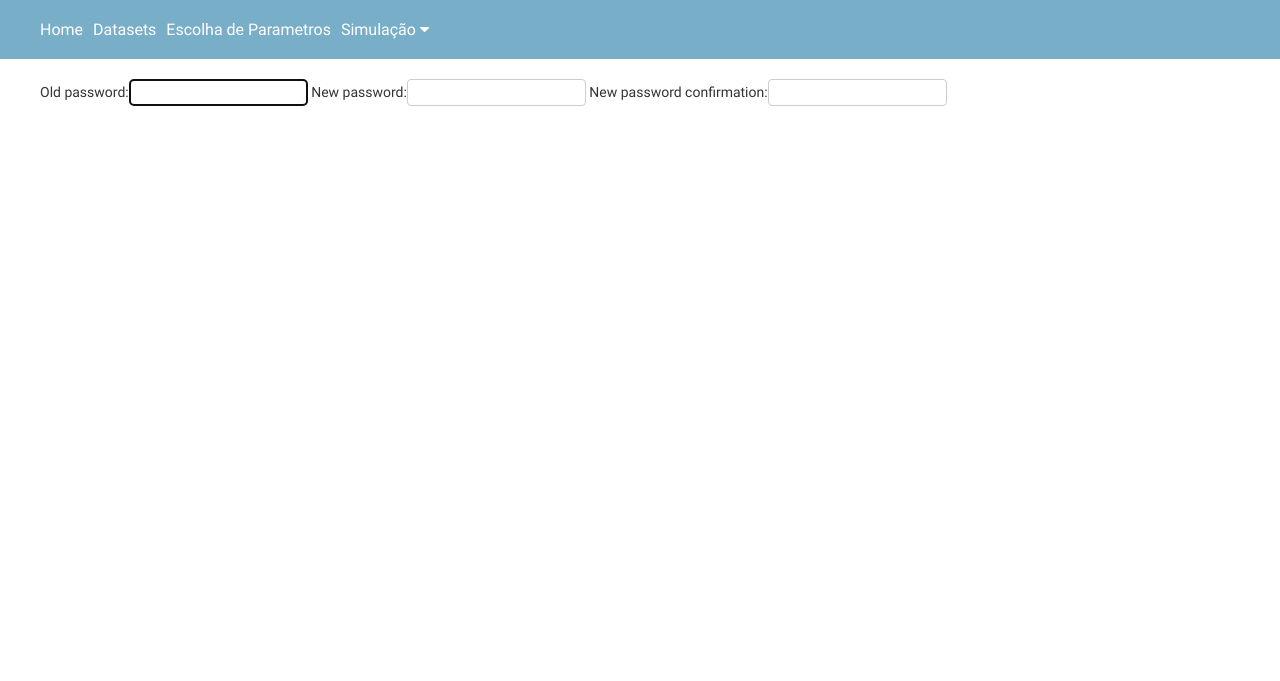
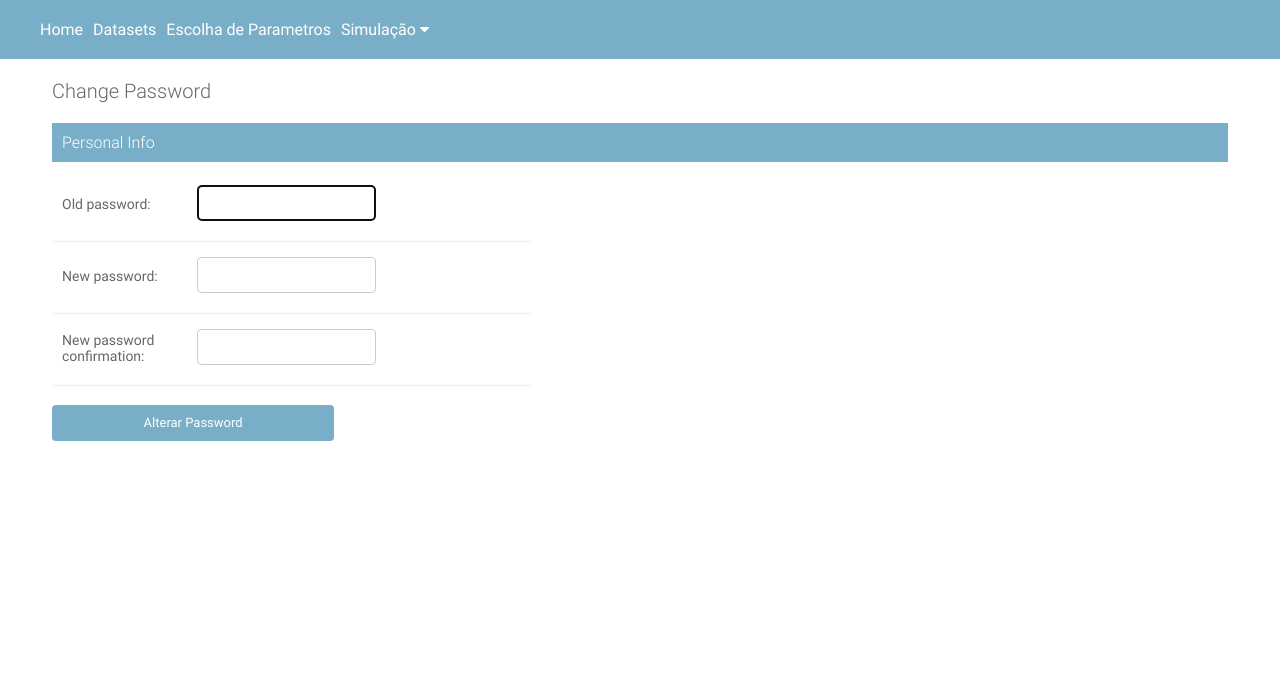
Before and after one commit to bundasmanu/ProjetoMestrado, a Django app: page /changePass/1 in a window 1280 px wide. Shown: the part 48-729 px from the top of the page. Run offline with Django 3.2, Linux system fonts and the light colour scheme; the visitor is signed in with stand-in values (Sample User, id 1); data comes from the database, SQL or seed files in the repository; parts of the project's set-up code (start-up, migrations or seed data) failed here and were passed over; some libraries are stand-ins or nearby versions.

Commit message:
Change password of an user, logic and template are concluded. I needed to do some additional research, in order to override custom PasswordChangeForm. All ref's and some things are described.

```diff
--- /dev/null
+++ b/static/users/css/changePassword.css
@@ -0,0 +1,101 @@
+#ContainerPrincipal{
+    display: block;
+    width: 98%;
+    height: auto;
+    margin: 0 auto; /*CENTER*/
+}
+
+#ChangePasswordBar{
+    background-color: #79aec8;
+    margin: 0; /*SAME WIDTH OF PARENT*/
+}
+
+#ChangePasswordBar > h2{
+    font-size: 16px;
+    font-weight: lighter;
+    color: white;
+    padding: 10px 10px;
+}
+
+#formDiv{
+    display: block;
+    width: 40%;
+    height: auto;
+}
+
+.getOverridedValues{
+    display: block;
+    width: 100%; /*ALL CONTENT OF PARENT*/
+    height: auto;
+}
+
+input{
+    font-weight: 500;
+    min-height: 36px;
+    box-sizing: border-box;
+    vertical-align: middle;
+}
+
+#oldPassData, #newPassData1, #newPassData2{
+    display: inline-block;
+    height: auto;
+    width:100%;
+    border-bottom: 0.5px solid #eeeeee;
+    padding: 15px 0px 18px 10px;
+    vertical-align: middle;
+}
+
+#oldPassData > label, #newPassData1 > label, #newPassData2 > label{
+    color: #666;
+    display: inline-block; /*I NEED TO DEFINE THIS, IN ORDER TO WIDTH VALUE CHANGE --> BECAUSE BY DEFAULT THE DISPLAY IS BLOCK*/
+    vertical-align: middle;
+    width:28%;
+}
+
+#divBtnChangePass{
+    display: block;
+    margin: 0 auto;
+    width: 100%;
+}
+
+.btnChangePass{
+    display: block;
+    margin-top: 4%;
+    width: 25%;
+}
+
+@media (max-width: 900px) { /*RESPONSIVE DIV'S WHEN WIDTH IS LOW*/
+    #oldPassData, #newPassData1, #newPassData2{
+        min-width: 400px;
+    }
+}
+
+@media (max-width: 1440px) {
+    .btnChangePass{
+        width:60%;
+    }
+}
+
+@media (max-width: 1080px) {
+    .btnChangePass{
+        width:80%;
+    }
+}
+
+@media (max-width: 780px) {
+    .btnChangePass{
+        width:100%;
+    }
+}
+
+@media (max-width: 640px) {
+    .btnChangePass{
+        width:100%;
+    }
+}
+
+@media (max-width: 480px) {
+    .btnChangePass{
+        width:100%;
+    }
+}
--- a/templates/users/ChangePassword.html
+++ b/templates/users/ChangePassword.html
@@ -2,7 +2,33 @@
 <!-- THIS FORM OVERRIDES EVERYTHING FROM INFO_USER, TO THE EXCEPTION OF CONTENT!-->
 {% block extrastyle %}
     {{ block.super }}
+    <link rel="stylesheet" type="text/css" href="/static/users/css/changePassword.css">
 {% endblock %}
 {% block content %}
-    {{ form }}
+    <div id="ContainerPrincipal">
+        <h1>Change Password</h1>
+        <div id="ChangePasswordBar">
+            <h2>Personal Info</h2>
+        </div>
+        <div id="formDiv">
+            <form class="changePassForm" method="post">
+                {% csrf_token %}
+                <div id="oldPassData">
+                    <label>{{ form.old_password.label_tag }}</label> <!--MODEL ON CREATEUSERVIEW IS CUSTOMUSER, AND NOW I NEED TO USE THIS FIELDS AND INHERITED FIELDS FROM USER CLASS-->
+                    {{ form.old_password }}
+                </div>
+                <div id="newPassData1">
+                    <label>{{ form.new_password1.label_tag }}</label>
+                    {{ form.new_password1 }}
+                </div>
+                <div id="newPassData2">
+                    <label>{{ form.new_password2.label_tag }}</label>
+                    {{ form.new_password2 }}
+                </div>
+                <div id="divBtnChangePass">
+                    <input type="submit" class="btnChangePass" value="Alterar Password">
+                </div>
+            </form>
+        </div>
+    </div>
 {% endblock %}
--- a/users/views/ChangeUserPasswordView.py
+++ b/users/views/ChangeUserPasswordView.py
@@ -7,31 +7,48 @@ from expDjango import config as config
 from django.urls import reverse
 from users.models import CustomUser
 from django.shortcuts import HttpResponseRedirect, get_object_or_404
+from django.contrib.auth import update_session_auth_hash
+from django.core.exceptions import ObjectDoesNotExist
+
+#REFS:
+#https://gist.github.com/bmispelon/1851113
+#https://github.com/django/django/blob/2.0/django/contrib/auth/views.py#L566
+#https://docs.djangoproject.com/en/3.0/topics/auth/default/
+#https://stackoverflow.com/questions/36350317/django-authentication-issue-after-reseting-password
 
 class ChangeUserPasswordView(LoginRequiredMixin, UpdateView):
     form_class = PasswordChangeForm
     login_url = settings.LOGOUT_REDIRECT_URL
     template_name = 'users/ChangePassword.html'
     model = CustomUser.CustomUser
-    #pk_url_kwarg = 'pk'
 
     def get_object(self, queryset=None):
-        return self.model.objects.get(pk=self.request.user.id)
+        return self.request.user
 
     def get_context_data(self, *args ,**kwargs):
-        form =self.form_class(user=self.request.user)
-        kwargs = {'form' : form}
+        self.form_class = self.form_class(user=self.request.user)#INITIALIZATION OF PasswordChangeForm, NEEDS user instance
+        kwargs = {'form' : self.form_class, #PASS FORM TO TEMPLATE
+                  'user' : self.request.user}
         context = super().get_context_data(**kwargs)
         return context
+
+    def get_form_kwargs(self): #METHOD USED TO DEFINE ARGUMENTS TO INITIALIZE FORM
+        kwargs = super(ChangeUserPasswordView, self).get_form_kwargs()
+        kwargs['user'] = kwargs.pop('instance') #NEED TO PUT OBJECT INSTANCE ON KWARG USER, AND POP FUNCTION, DELETES INSTANCE KWARG --> https://stackoverflow.com/questions/49218302/python-difference-between-kwargs-pop-and-kwargs-get
+        return kwargs #KWARGS['USER'] IS NEEDED, TO FORM KNOW WHAT TYPE OF MODEL IS USED ON FORM, IN OTHER FORMS IN META, THE MODELS ARE DEFINED, IN THIS CASE SUCH AS A GENERIC FORM, I NEED TO DEFINE THIS
 
     def form_valid(self, form):
         try:
 
             #I DON'T NEED TO MAKE VALIDATION BECAUSE THIS VALIDATIONS ARE USED IN FORM: AdminPasswordChangeForm
             #I ONLY NEED TO CALL SAVE METHOD ON PasswordChangeForm FORM
-            self.form_class.save()
+            user = form.save() #RETURNS THE USER IF NEW PASS
 
-            #self.model.objects.filter(pk=user.id).update(password=user.password)
+            #CASE OBJECT IS NULL --> PROBLEMS ON CLEANED_DATA
+            if user == None:
+                raise ObjectDoesNotExist
+
+            update_session_auth_hash(self.request, user)#CHANGES AUTOMATICALLY THE PASSSWORD OF USER AND HIS SESSION, AND USER IS NOT LOGGED OUT
 
             return HttpResponseRedirect(self.get_success_url())
         except:
```
